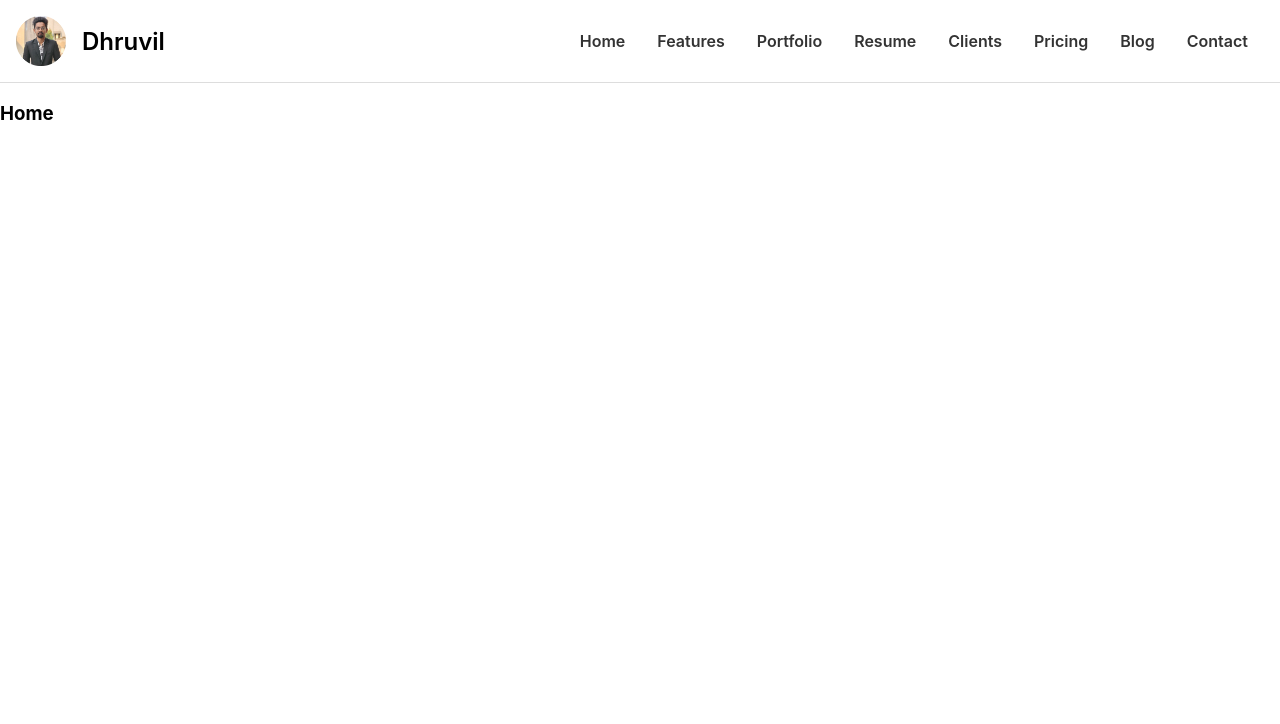
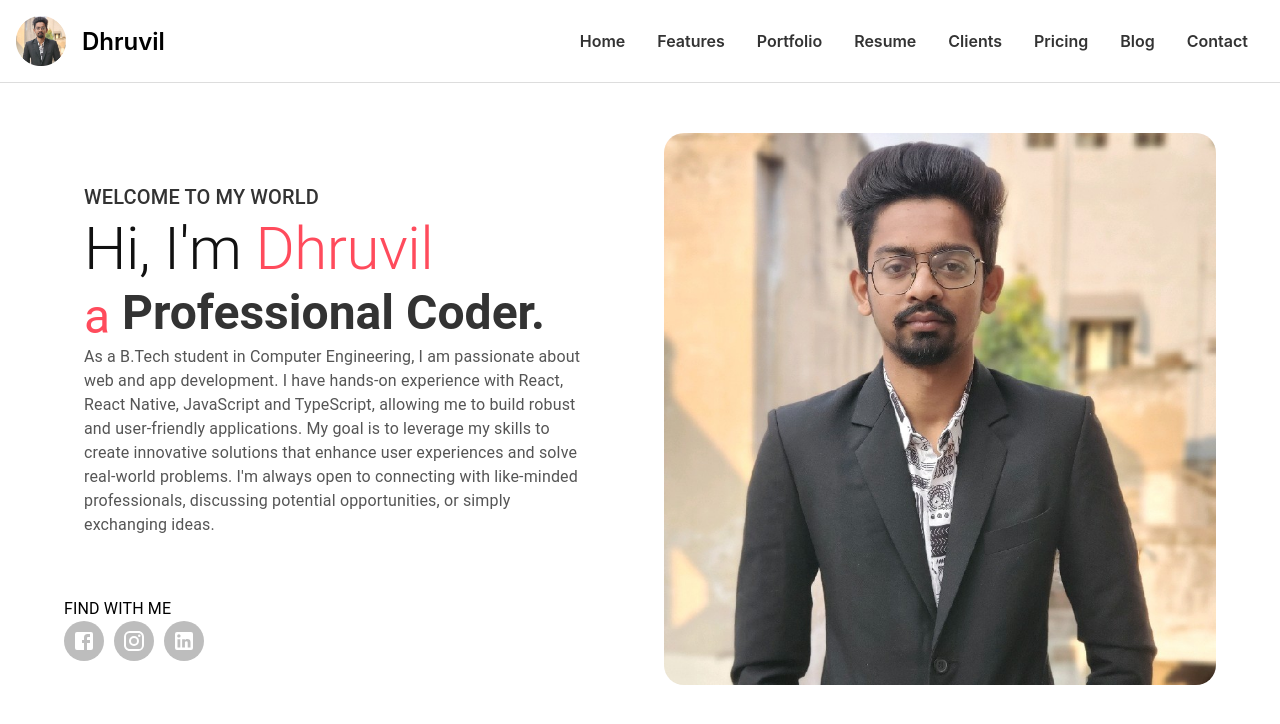
Before and after one commit to DhruvilPadshala/React-Portfolio, a React (Create React App) app: page / in a window 1280 px wide. Shown: the top 724 px of the page. Built offline with nearby package versions, Linux system fonts and the light colour scheme.

Commit message:
home include

```diff
--- a/src/App.css
+++ b/src/App.css
@@ -96,3 +96,100 @@
   font-weight: 600; /* Semi-bold */
 
 }
+.rn-slider-area {
+  background-color:white;
+  padding: 50px 0;
+}
+
+.thumbnail {
+  text-align: center;
+}
+
+.profile-pic {
+  border-radius: 20px;
+  width: 100%;
+  max-width: 300px;
+}
+
+.text {
+  padding: 20px;
+}
+
+.subtitle {
+  font-size: 16px;
+  color: #333;
+  margin-bottom: 10px;
+}
+
+.title {
+  font-size: 36px;
+  color: #111;
+}
+
+.highlight {
+  color: #ff4b5c;
+}
+
+.header-caption {
+  font-size: 24px;
+  color: #ff4b5c;
+}
+
+.description {
+  font-size: 16px;
+  color: #555;
+  margin-top: 20px;
+}
+
+.socials {
+  margin-top: 40px;
+}
+
+.socials-title {
+  font-size: 16px;
+  color: #333;
+  margin-bottom: 10px;
+}
+
+.icons {
+  display: flex;
+  gap: 10px;
+}
+
+.icon {
+  background-color: #fff;
+  border: 1px solid #ddd;
+  transition: background-color 0.3s;
+}
+
+.icon:hover {
+  background-color: #f0f0f0;
+}
+
+.cd-words-wrapper {
+  position: relative;
+  display: inline-block;
+  height: 1em; /* Adjust as needed to fit your text */
+  overflow: hidden;
+  color: #333;
+}
+
+.cd-words-wrapper b {
+  position: absolute;
+  top: 0;
+  left: 0;
+  width: 100%;
+  opacity: 0;
+  transition: opacity 0.5s ease-in-out;
+  white-space: nowrap;
+}
+
+.cd-words-wrapper .is-visible {
+  opacity: 1;
+  position: relative;
+}
+
+.cd-words-wrapper .is-hidden {
+  opacity: 0;
+  position: absolute;
+}
--- a/src/Components/Home/index.js
+++ b/src/Components/Home/index.js
@@ -1,10 +1,58 @@
 import React from "react";
-
+import "../../../src/App.css";
+import { Container, Box, Typography, Grid, Avatar } from "@mui/material";
+import { Facebook, Instagram, LinkedIn } from "@mui/icons-material";
+import profilePic from "../../assets/Home/Dhruvil.jpg";
+import AlternatingText from "./index2";
 const Home = () => {
   return (
-    <div>
-      <h3>Home</h3>
-    </div>
+    <Container className="rn-slider-area">
+      <Grid container spacing={6} alignItems="center">
+        <Grid item xs={12} md={6} order={{ xs: 1, md: 2 }}>
+          <Box className="thumbnail">
+            <img src={profilePic} alt="Profile"style={{width: "100%",borderRadius: "20px"}} />
+          </Box>
+        </Grid>
+        <Grid item xs={12} md={6} order={{ xs: 2, md: 1 }}>
+          <Box className="text">
+            <Typography variant="h6" className="subtitle">
+              WELCOME TO MY WORLD
+            </Typography>
+            <Typography variant="h2" className="title">
+              Hi, I'm <span className="highlight">Dhruvil</span>
+            </Typography>
+            <Typography variant="h3" className="header-caption">
+              a  <AlternatingText />
+            </Typography>
+            <Typography variant="body1" className="description">
+              As a B.Tech student in Computer Engineering, I am passionate about
+              web and app development. I have hands-on experience with React,
+              React Native, JavaScript and TypeScript, allowing me to build
+              robust and user-friendly applications. My goal is to leverage my
+              skills to create innovative solutions that enhance user
+              experiences and solve real-world problems. I'm always open to
+              connecting with like-minded professionals, discussing potential
+              opportunities, or simply exchanging ideas.
+            </Typography>
+          </Box>
+          <Box className="socials">
+            <Typography variant="body1">FIND WITH ME</Typography>
+            <Box className="icons">
+              <Avatar>
+                <Facebook />
+              </Avatar>
+              <Avatar>
+                <Instagram />
+              </Avatar>
+              <Avatar>
+                <LinkedIn />
+              </Avatar>
+            </Box>
+          </Box>
+        </Grid>
+      </Grid>
+    </Container>
   );
 };
+
 export default Home;
--- /dev/null
+++ b/src/Components/Home/index2.js
@@ -0,0 +1,26 @@
+import React, { useState, useEffect } from "react";
+
+const AlternatingText = () => {
+  const words = ["Developer.", "Professional Coder.", "Programmer."];
+  const [visibleIndex, setVisibleIndex] = useState(0);
+
+  useEffect(() => {
+    const intervalId = setInterval(() => {
+      setVisibleIndex((prevIndex) => (prevIndex + 1) % words.length);
+    }, 5000); // Change the interval time as needed
+
+    return () => clearInterval(intervalId);
+  }, [words.length]);
+
+  return (
+    <span className="cd-words-wrapper">
+      {words.map((word, index) => (
+        <b key={index} className={index === visibleIndex ? "is-visible" : "is-hidden"}>
+          {word}
+        </b>
+      ))}
+    </span>
+  );
+};
+
+export default AlternatingText;
```
Also changed, not shown: src/assets/Home/Dhruvil.jpg (renamed from src/assets/Logo/Dhruvil.jpg).
